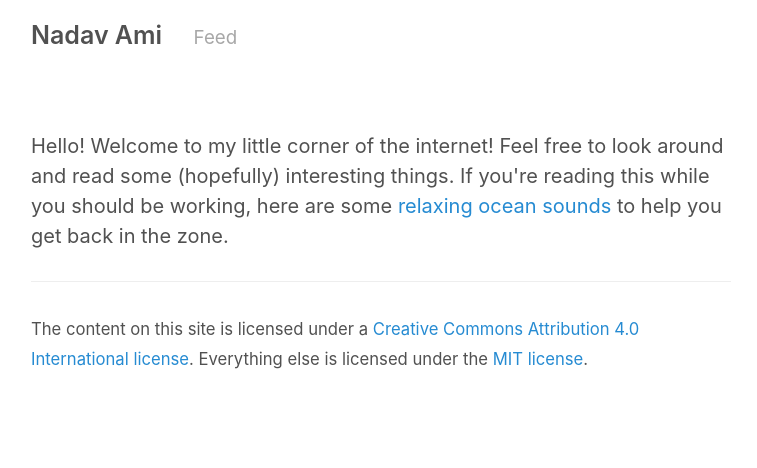
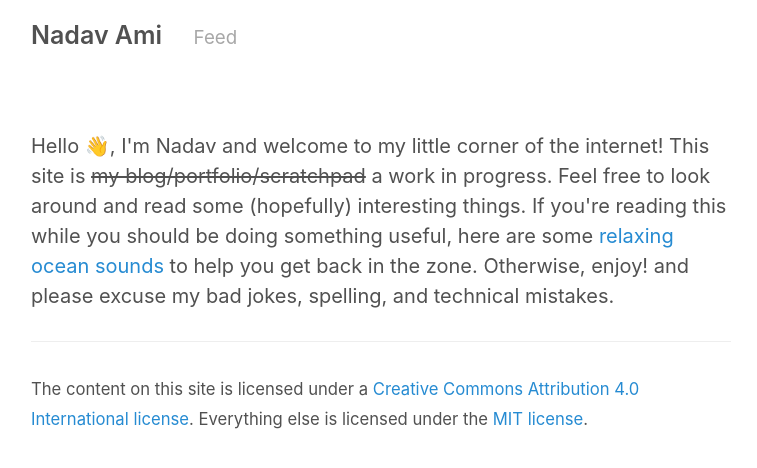
Before and after one commit to nadavami/nadavami.github.io, a Jekyll site: the page built from index.html, in a window 1280 px wide. Shown: the top 468 px of the page, without its empty margins (259-1016 px from the left). Built offline with Jekyll 4.4.1, drawn with Linux system fonts in a browser that asks for light colours; the list of posts is cut into pages by our own code.

Commit message:
Update about section with more bad humor

```diff
--- a/index.html
+++ b/index.html
@@ -4,8 +4,8 @@ title: Home
 ---
 
 <p>
-  Hello! Welcome to my little corner of the internet! Feel free to look around and read some (hopefully) interesting things.
-  If you're reading this while you should be working, here are some <a href="https://archive.org/details/OceanSound-NatureSounds" title="Ok, maybe not so relaxing...">relaxing ocean sounds</a> to help you get back in the zone.
+  Hello 👋, I'm Nadav and welcome to my little corner of the internet! This site is <del>my blog/portfolio/scratchpad</del> a work in progress. Feel free to look around and read some (hopefully) interesting things.
+  If you're reading this while you should be doing something useful, here are some <a href="https://archive.org/details/OceanSound-NatureSounds" title="Ok, maybe not so relaxing...">relaxing ocean sounds</a> to help you get back in the zone. Otherwise, enjoy! and please excuse my bad jokes, spelling, and technical mistakes.
 </p>
 
 {% for post in site.posts  %}
```
